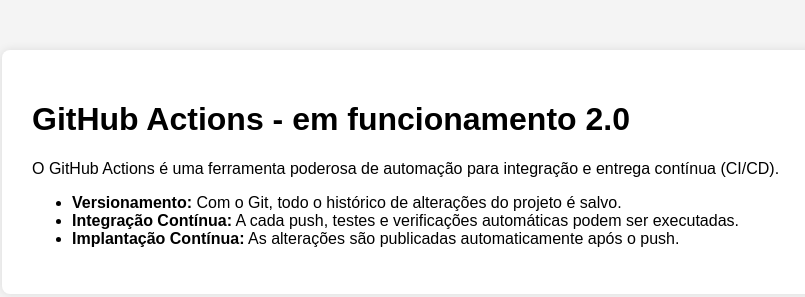
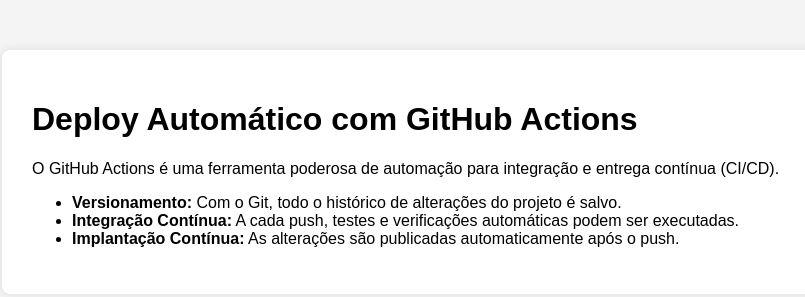
Before and after one commit to KethelenParra/github-actions-exemplo, a website: page index.html in a window 1280 px wide. Shown: the whole page, without its empty margins (208-1013 px from the left). Drawn offline with Linux system fonts and the light colour scheme; no server answers.

Commit message:
Update - teste index.html

```diff
--- a/index.html
+++ b/index.html
@@ -8,7 +8,7 @@
 </head>
 <body>
   <div class="container">
-    <h1>GitHub Actions - em funcionamento 2.0</h1>
+    <h1>Deploy Automático com GitHub Actions</h1>
     <p>O GitHub Actions é uma ferramenta poderosa de automação para integração e entrega contínua (CI/CD).</p>
     <ul>
       <li><strong>Versionamento:</strong> Com o Git, todo o histórico de alterações do projeto é salvo.</li>
```
